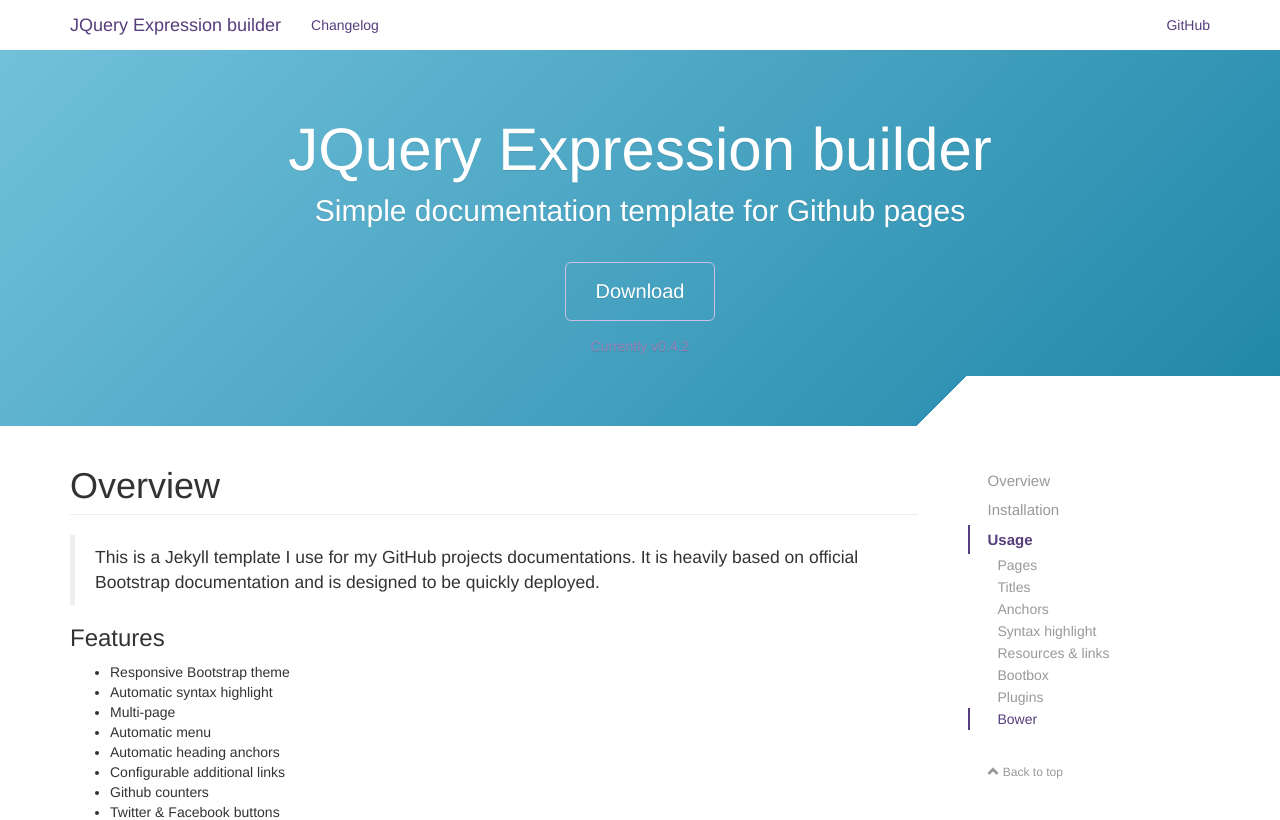
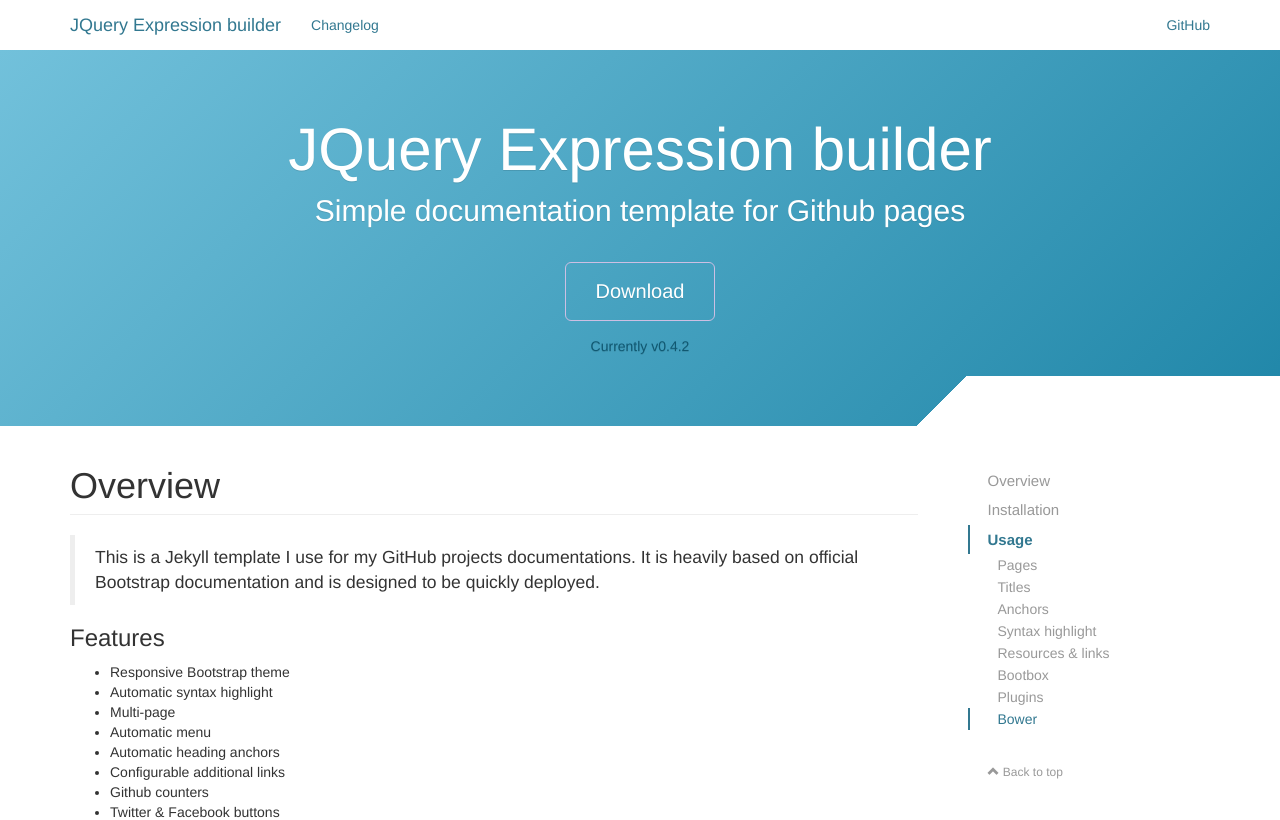
Before and after one commit to magicops/JQuery-expression-builder, a Jekyll site: the page built from index.html, in a window 1280 px wide. Shown: the top 820 px of the page. Built offline with Jekyll 4.4.1, drawn with Linux system fonts in a browser that asks for light colours; nearby versions of some CDN libraries; comment, search, counter and statistics services are not loaded.

Commit message:
color change

```diff
--- a/_layouts/default.html
+++ b/_layouts/default.html
@@ -138,10 +138,10 @@
         <ul class="bs-docs-social-buttons">
         {% if site.githubButton.user and site.githubButton.repo %}
           <li>
-            <iframe class="github-btn" src="http://ghbtns.com/github-btn.html?user={{site.githubButton.user}}&amp;repo={{site.githubButton.repo}}&amp;type=watch&amp;count=true" width="90" height="20" title="Star on GitHub"></iframe>
+            <iframe class="github-btn" src="https://ghbtns.com/github-btn.html?user={{site.githubButton.user}}&amp;repo={{site.githubButton.repo}}&amp;type=watch&amp;count=true" width="90" height="20" title="Star on GitHub"></iframe>
           </li>
           <li>
-            <iframe class="github-btn" src="http://ghbtns.com/github-btn.html?user={{site.githubButton.user}}&amp;repo={{site.githubButton.repo}}&amp;type=fork&amp;count=true" width="90" height="20" title="Fork on GitHub"></iframe>
+            <iframe class="github-btn" src="https://ghbtns.com/github-btn.html?user={{site.githubButton.user}}&amp;repo={{site.githubButton.repo}}&amp;type=fork&amp;count=true" width="90" height="20" title="Fork on GitHub"></iframe>
           </li>
         {% endif %}
         {% if site.twitter.enabled %}
```
Also changed, not shown: assets/css/docs.min.css.
